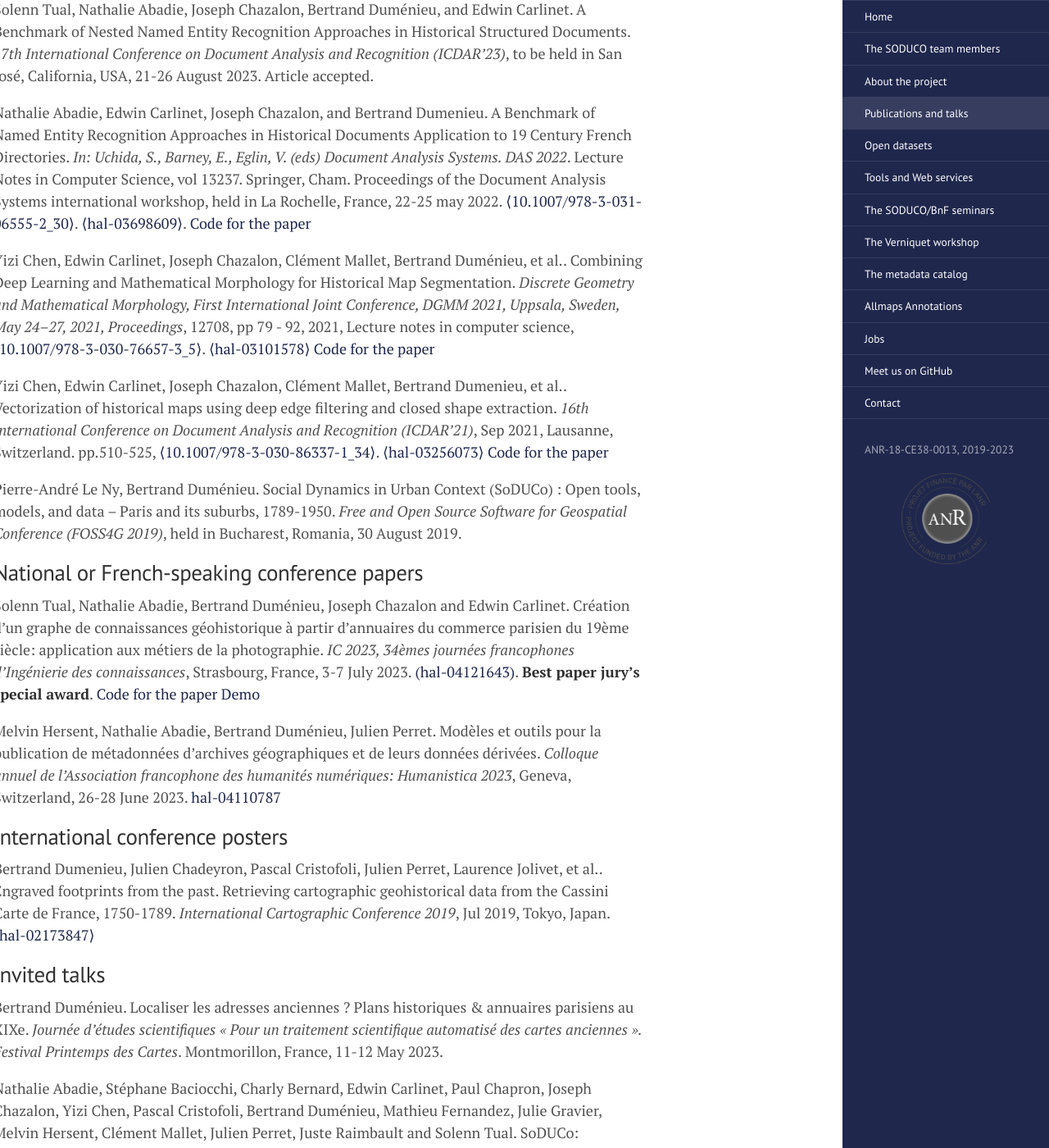
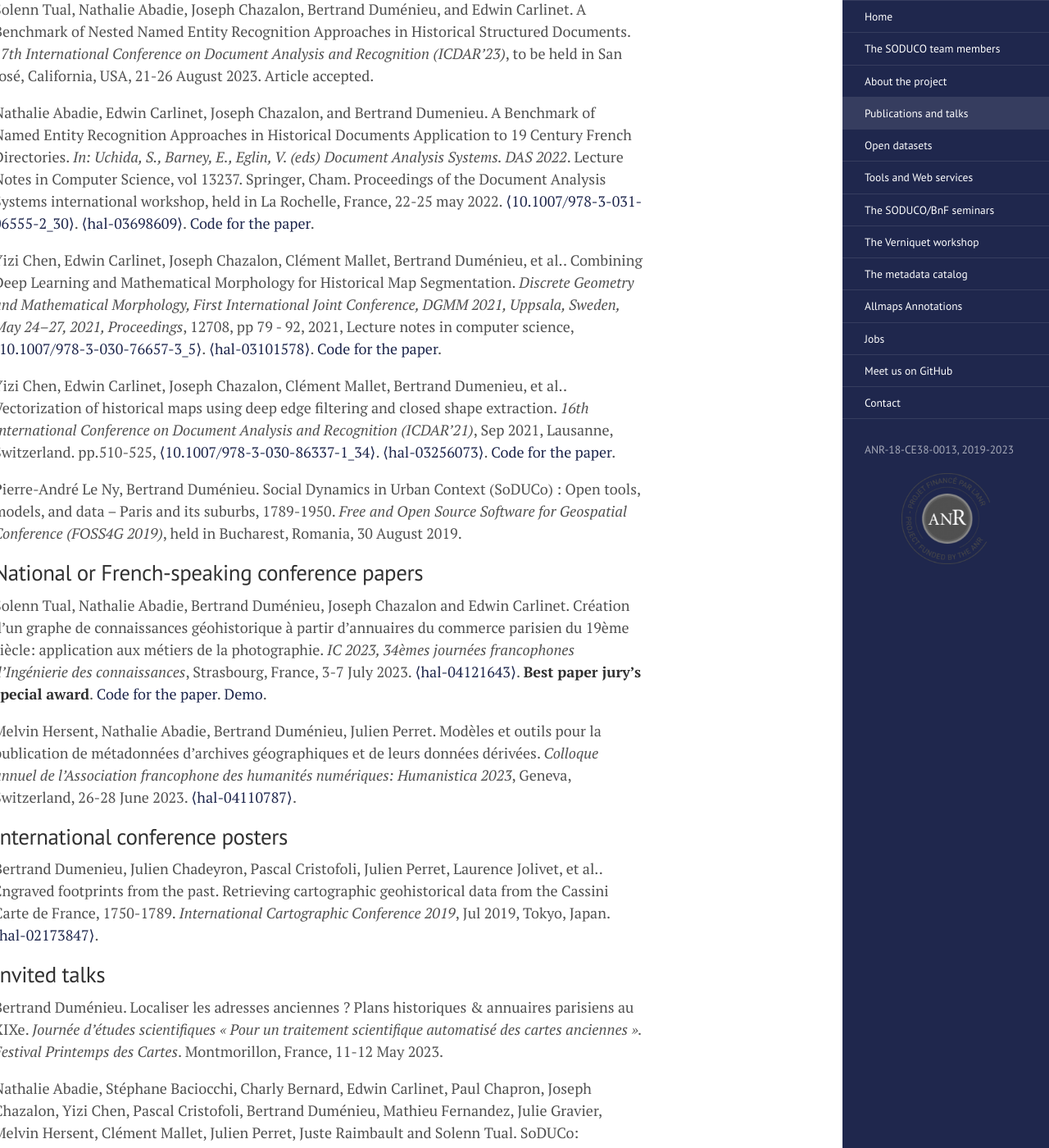
Before and after one commit to soduco/soduco.github.io, a Jekyll site: the page built from papers.md, in a window 1280 px wide and 1400 px high, scrolled down 302 px. Shown: the whole window at 82% size. Built offline with Jekyll 4.4.1, drawn with Linux system fonts in a browser that asks for light colours.

Commit message:
Corrected typos

```diff
--- a/papers.md
+++ b/papers.md
@@ -9,27 +9,27 @@
 Solenn Tual, Nathalie Abadie, Joseph Chazalon, Bertrand Duménieu, and Edwin Carlinet. A Benchmark of Nested Named Entity Recognition Approaches in Historical Structured Documents. *17th International Conference on Document Analysis and Recognition (ICDAR’23)*, to be held in San José, California, USA, 21-26 August 2023. Article accepted.
 
 Nathalie Abadie, Edwin Carlinet, Joseph Chazalon, and Bertrand Dumenieu. A Benchmark of Named Entity Recognition Approaches in Historical Documents Application to 19 Century French Directories. *In: Uchida, S., Barney, E., Eglin, V. (eds) Document Analysis Systems. DAS 2022*. Lecture Notes in Computer Science, vol 13237. Springer, Cham. Proceedings of the Document Analysis Systems international workshop, held in La Rochelle, France, 22-25 may 2022. [⟨10.1007/978-3-031-06555-2_30⟩](https://doi.org/10.1007/978-3-031-06555-2_30). [⟨hal-03698609⟩](https://hal.science/hal-03698609).
-[Code for the paper]( https://github.com/soduco/paper-ner-bench-das22.)
+[Code for the paper]( https://github.com/soduco/paper-ner-bench-das22.).
 
-Yizi Chen, Edwin Carlinet, Joseph Chazalon, Clément Mallet, Bertrand Duménieu, et al.. Combining Deep Learning and Mathematical Morphology for Historical Map Segmentation. *Discrete Geometry and Mathematical Morphology, First International Joint Conference, DGMM 2021, Uppsala, Sweden, May 24–27, 2021, Proceedings*, 12708, pp 79 - 92, 2021, Lecture notes in computer science, [⟨10.1007/978-3-030-76657-3_5⟩](https://dx.doi.org/10.1007/978-3-030-76657-3_5). [⟨hal-03101578⟩](https://hal.archives-ouvertes.fr/hal-03101578)
-[Code for the paper](https://github.com/soduco/paper-dgmm2021)
+Yizi Chen, Edwin Carlinet, Joseph Chazalon, Clément Mallet, Bertrand Duménieu, et al.. Combining Deep Learning and Mathematical Morphology for Historical Map Segmentation. *Discrete Geometry and Mathematical Morphology, First International Joint Conference, DGMM 2021, Uppsala, Sweden, May 24–27, 2021, Proceedings*, 12708, pp 79 - 92, 2021, Lecture notes in computer science, [⟨10.1007/978-3-030-76657-3_5⟩](https://dx.doi.org/10.1007/978-3-030-76657-3_5). [⟨hal-03101578⟩](https://hal.archives-ouvertes.fr/hal-03101578).
+[Code for the paper](https://github.com/soduco/paper-dgmm2021).
 
-Yizi Chen, Edwin Carlinet, Joseph Chazalon, Clément Mallet, Bertrand Dumenieu, et al.. Vectorization of historical maps using deep edge filtering and closed shape extraction. *16th International Conference on Document Analysis and Recognition (ICDAR'21)*, Sep 2021, Lausanne, Switzerland. pp.510-525, [⟨10.1007/978-3-030-86337-1_34⟩](https://dx.doi.org/10.1007/978-3-030-86337-1_34). [⟨hal-03256073⟩](https://hal.archives-ouvertes.fr/hal-03256073)
-[Code for the paper](https://github.com/soduco/ICDAR-2021-Vectorization)
+Yizi Chen, Edwin Carlinet, Joseph Chazalon, Clément Mallet, Bertrand Dumenieu, et al.. Vectorization of historical maps using deep edge filtering and closed shape extraction. *16th International Conference on Document Analysis and Recognition (ICDAR'21)*, Sep 2021, Lausanne, Switzerland. pp.510-525, [⟨10.1007/978-3-030-86337-1_34⟩](https://dx.doi.org/10.1007/978-3-030-86337-1_34). [⟨hal-03256073⟩](https://hal.archives-ouvertes.fr/hal-03256073).
+[Code for the paper](https://github.com/soduco/ICDAR-2021-Vectorization).
 
 Pierre-André Le Ny, Bertrand Duménieu. Social Dynamics in Urban Context (SoDUCo) : Open tools, models, and data – Paris and its suburbs, 1789-1950. *Free and Open Source Software for Geospatial Conference (FOSS4G 2019)*, held in Bucharest, Romania, 30 August 2019.
 
 ## National or French-speaking conference papers
 
-Solenn Tual, Nathalie Abadie, Bertrand Duménieu, Joseph Chazalon and Edwin Carlinet. Création d'un graphe de connaissances géohistorique à partir d'annuaires du commerce parisien du 19ème siècle: application aux métiers de la photographie. *IC 2023, 34èmes journées francophones d'Ingénierie des connaissances*, Strasbourg, France, 3-7 July 2023. [(hal-04121643)](https://hal.science/hal-04121643/). **Best paper jury's special award**.
-[Code for the paper](https://github.com/soduco/ic_2023_photographes_parisiens)
-[Demo](https://soduco.github.io/ic_2023_photographes_parisiens/)
+Solenn Tual, Nathalie Abadie, Bertrand Duménieu, Joseph Chazalon and Edwin Carlinet. Création d'un graphe de connaissances géohistorique à partir d'annuaires du commerce parisien du 19ème siècle: application aux métiers de la photographie. *IC 2023, 34èmes journées francophones d'Ingénierie des connaissances*, Strasbourg, France, 3-7 July 2023. [⟨hal-04121643⟩](https://hal.science/hal-04121643/). **Best paper jury's special award**.
+[Code for the paper](https://github.com/soduco/ic_2023_photographes_parisiens).
+[Demo](https://soduco.github.io/ic_2023_photographes_parisiens/).
 
-Melvin Hersent, Nathalie Abadie, Bertrand Duménieu, Julien Perret. Modèles et outils pour la publication de métadonnées d'archives géographiques et de leurs données dérivées. *Colloque annuel de l'Association francophone des humanités numériques: Humanistica 2023*, Geneva, Switzerland, 26-28 June 2023. [hal-04110787](https://hal.science/hal-04110787/)
+Melvin Hersent, Nathalie Abadie, Bertrand Duménieu, Julien Perret. Modèles et outils pour la publication de métadonnées d'archives géographiques et de leurs données dérivées. *Colloque annuel de l'Association francophone des humanités numériques: Humanistica 2023*, Geneva, Switzerland, 26-28 June 2023. [⟨hal-04110787⟩](https://hal.science/hal-04110787/).
 
 ## International conference posters
 
-Bertrand Dumenieu, Julien Chadeyron, Pascal Cristofoli, Julien Perret, Laurence Jolivet, et al.. Engraved footprints from the past. Retrieving cartographic geohistorical data from the Cassini Carte de France, 1750-1789. *International Cartographic Conference 2019*, Jul 2019, Tokyo, Japan. [⟨hal-02173847⟩](https://hal.archives-ouvertes.fr/hal-02173847)
+Bertrand Dumenieu, Julien Chadeyron, Pascal Cristofoli, Julien Perret, Laurence Jolivet, et al.. Engraved footprints from the past. Retrieving cartographic geohistorical data from the Cassini Carte de France, 1750-1789. *International Cartographic Conference 2019*, Jul 2019, Tokyo, Japan. [⟨hal-02173847⟩](https://hal.archives-ouvertes.fr/hal-02173847).
 
 ## Invited talks
 
```
